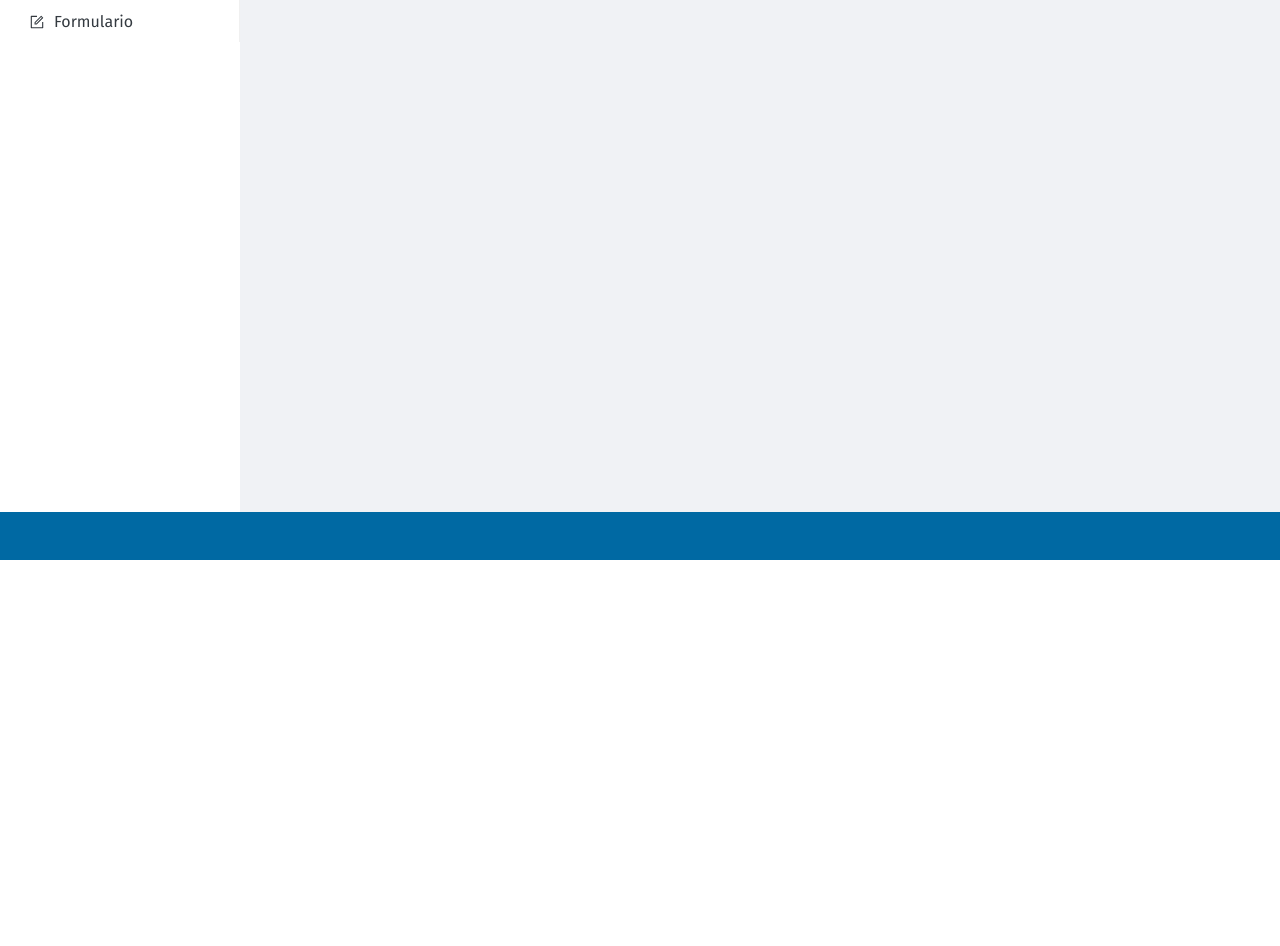
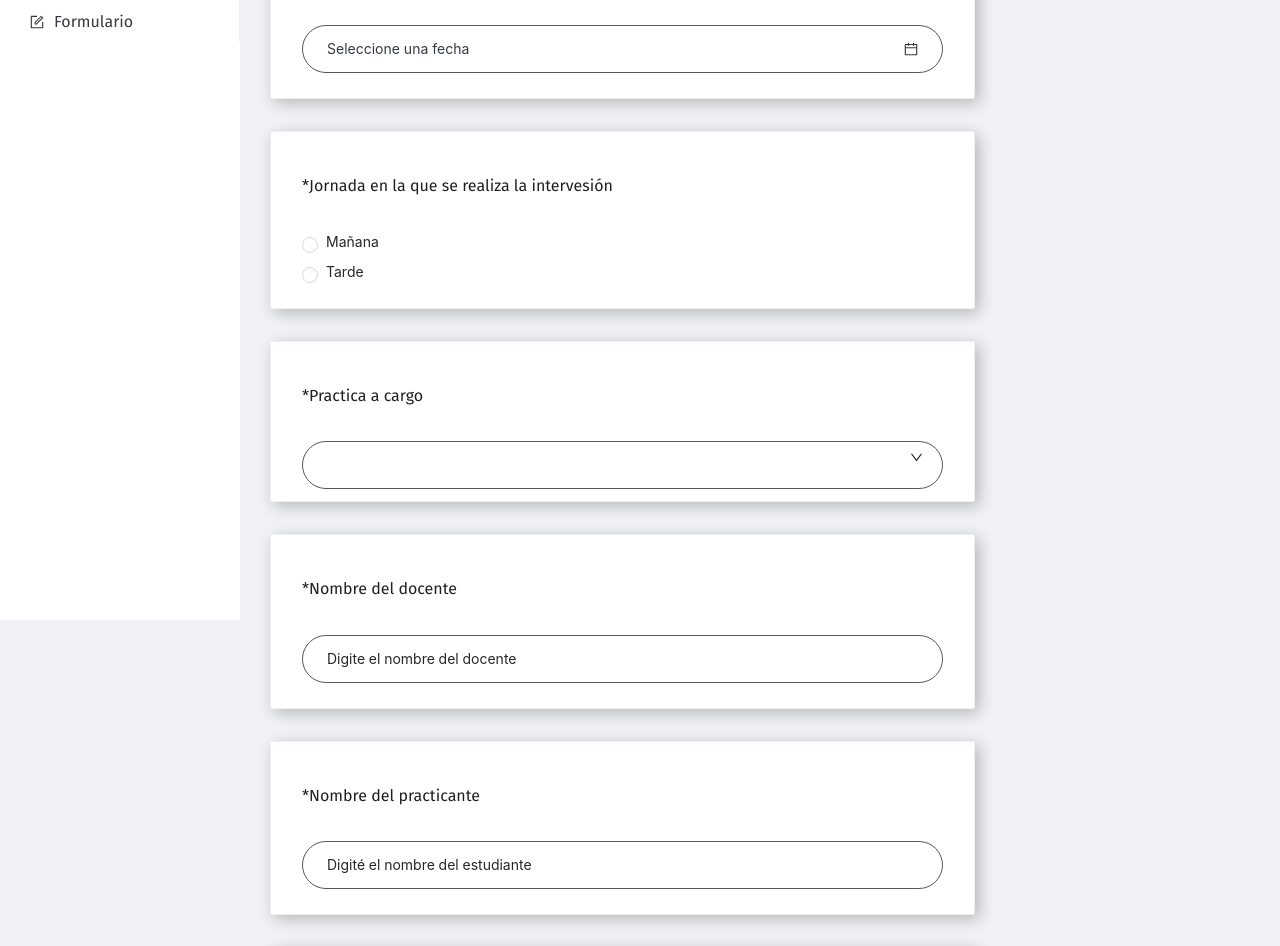
Before and after one commit to kevin-guerrero808/fisio-estadisticas-frontend, a React (Create React App) app: page /form in a window 1280 px wide. Shown: the part 240-1186 px from the top of the page. Before the commit the page ends 800 px from the top, so only its background shows below. Built offline with nearby package versions, Linux system fonts and the light colour scheme; sample sign-in values are in the browser's storage; the HTML template or start-up script is replaced by a standard one.

Commit message:
add form

```diff
--- a/src/Layout/components/GeneralHeader/GeneralHeader.scss
+++ b/src/Layout/components/GeneralHeader/GeneralHeader.scss
@@ -8,7 +8,7 @@
     justify-content: space-between;
 }
 // hamburguer menu
-.ant-btn-link {
+.ant-btn-link.ant-btn-link {
     color: #FFF;
     margin-right: 15px;
     font-size: 20px;
--- a/src/assets/sass/ui-elements/_forms.scss
+++ b/src/assets/sass/ui-elements/_forms.scss
@@ -43,3 +43,26 @@ label {
         }
     }
 }
+
+// date picker
+.ant-picker {
+    height: 48px;
+    border-radius: 100vh;
+    border-color: #575757;
+    color: #575757;
+    width: 100%;
+    padding: 5px 24px;
+    .ant-picker-suffix {
+        color: $c-text;
+    }
+    &:focus {
+        border-color: $c-link;
+    }
+}
+
+.ant-picker .ant-picker-input >input {
+    color: $c-text;
+    &::placeholder {
+        color: $c-text;
+    }
+}
--- a/src/pages/Admin/Users/CreateUser/CreateUser.js
+++ b/src/pages/Admin/Users/CreateUser/CreateUser.js
@@ -126,7 +126,7 @@ export default function CreateUser() {
                 value={formik.values.firstName}/>
               { formik.errors.firstName && (
                   <div className="ant-form-item-explain ant-form-item-explain-connected css-w8mnev" role="alert">
-                      <div className="ant-form-item-explain-error">{formik.errors.lastName}</div>
+                      <div className="ant-form-item-explain-error">{formik.errors.firstName}</div>
                   </div>
               ) }
             </Form.Item>
--- a/src/pages/Form/Form.js
+++ b/src/pages/Form/Form.js
@@ -1,9 +1,142 @@
-import React from 'react'
+import { Form, Card, Radio, Space, Input, Select, DatePicker } from 'antd'
+import React, { useState } from 'react'
+import { initialValues, validationSchema } from './Form.validator';
+import { useFormik } from 'formik';
 
-const Form = () => {
+import './Form.scss';
+
+const ConsultationForm = () => {
+  const [practices, setPractices] = useState(['Fisioterapia', 'Odontologia']);
+  const formik = useFormik({
+    initialValues: initialValues(),
+    validationSchema: validationSchema(),
+    validateOnChange: false,
+    validateOnBlur: false,
+
+    onSubmit: (formValue) => {
+      console.log(formValue)
+      // formService.createForm(formValue)
+      // .then((response) => {
+      //   api['success']({
+      //       message: 'Datos de la consulta agregados'
+      //   });
+      // })
+      // .catch((err) => {
+      //   console.log('pass');
+      //   api['error']({
+      //     message: 'Error',
+      //     description:
+      //       'Hubo un error guardar los datos de la consulta',
+      //   });
+      // });
+    }
+  })
   return (
-    <div>Form</div>
+    <>
+      <h1 className="title1">Información del usuario</h1>
+      <Form className='consultation-form'>
+        <fieldset>
+          <Card title={'*Fecha de consulta'}>
+            <Form.Item>
+              <DatePicker
+                onChange={formik.handleChange}
+                onBlur={formik.handleBlur}
+                value={formik.values.consultationDate}
+                placeholder={'Seleccione una fecha'}/>
+              { formik.errors.consultationDate && (
+                  <div className="ant-form-item-explain ant-form-item-explain-connected css-w8mnev" role="alert">
+                      <div className="ant-form-item-explain-error">{formik.errors.consultationDate}</div>
+                  </div>
+              ) }
+            </Form.Item>
+          </Card>
+          <Card title={'*Jornada en la que se realiza la intervesión'}>
+            <Radio.Group
+              id='interventionDay'
+              onChange={formik.handleChange}
+              onBlur={formik.handleBlur}
+              value={formik.values.interventionDay}>
+              <Space direction="vertical">
+                <Radio value={'Mañana'}>Mañana</Radio>
+                <Radio value={'Tarde'}>Tarde</Radio>
+              </Space>
+            </Radio.Group>
+            { formik.errors.interventionDay && (
+                <div className="ant-form-item-explain ant-form-item-explain-connected css-w8mnev" role="alert">
+                    <div className="ant-form-item-explain-error">{formik.errors.interventionDay}</div>
+                </div>
+            ) }
+          </Card>
+          <Card title={'*Practica a cargo'}>
+            <Form.Item>
+              <Select
+                id='practice'
+                onChange={(value) => { formik.setFieldValue('practice', value) }}
+                onBlur={formik.handleBlur}
+                value={formik.values.practice}
+                placeholder={'Seleccione una practica'}>
+                { practices.map(practice => (
+                  <Select.Option value={practice} key={practice}>{ practice }</Select.Option>
+                ))}
+              </Select>
+              { formik.errors.practice && (
+                  <div className="ant-form-item-explain ant-form-item-explain-connected css-w8mnev" role="alert">
+                      <div className="ant-form-item-explain-error">{formik.errors.practice}</div>
+                  </div>
+              ) }
+            </Form.Item>
+          </Card>
+          <Card title={'*Nombre del docente'}>
+            <Form.Item>
+              <Input
+                id="teacherName"
+                onChange={formik.handleChange}
+                onBlur={formik.handleBlur}
+                value={formik.values.teacherName}
+                placeholder={'Digite el nombre del docente'}/>
+              { formik.errors.teacherName && (
+                  <div className="ant-form-item-explain ant-form-item-explain-connected css-w8mnev" role="alert">
+                      <div className="ant-form-item-explain-error">{formik.errors.teacherName}</div>
+                  </div>
+              ) }
+            </Form.Item>
+          </Card>
+          <Card title={'*Nombre del practicante'}>
+            <Form.Item>
+              <Input
+                id="studentName"
+                onChange={formik.handleChange}
+                onBlur={formik.handleBlur}
+                value={formik.values.studentName}
+                placeholder={'Digité el nombre del estudiante'}/>
+              { formik.errors.studentName && (
+                  <div className="ant-form-item-explain ant-form-item-explain-connected css-w8mnev" role="alert">
+                      <div className="ant-form-item-explain-error">{formik.errors.studentName}</div>
+                  </div>
+              ) }
+            </Form.Item>
+          </Card>
+          <Card title={'*Tipo de actividad'}>
+            <Radio.Group
+              id="activityType"
+              onChange={formik.handleChange}
+              onBlur={formik.handleBlur}
+              value={formik.values.activityType}>
+              <Space direction="vertical">
+                <Radio value={'Grupal'}>Grupal</Radio>
+                <Radio value={'Grupal'}>Individual</Radio>
+              </Space>
+            </Radio.Group>
+            { formik.errors.activityType && (
+                <div className="ant-form-item-explain ant-form-item-explain-connected css-w8mnev" role="alert">
+                    <div className="ant-form-item-explain-error">{formik.errors.activityType}</div>
+                </div>
+            ) }
+          </Card>
+        </fieldset>
+      </Form>
+    </>
   )
 }
 
-export default Form
+export default ConsultationForm
--- a/src/pages/Form/Form.scss
+++ b/src/pages/Form/Form.scss
@@ -0,0 +1,27 @@
+.consultation-form {
+    .ant-card {
+        padding: 25px 31px;
+        width: 705px;
+    }
+
+    .ant-card .ant-card-head {
+        padding: 0;
+        border-style: none;
+        min-height: auto;
+        margin-bottom: 17px;
+    }
+
+    .ant-form-item {
+        margin-bottom: 0;
+    }
+
+    .ant-card .ant-card-head-title {
+        font-size: 16px;
+        font-weight: 400;
+        font-family: inherit;
+    }
+
+    .ant-card + .ant-card {
+        margin-top: 32px;
+    }
+}
--- /dev/null
+++ b/src/pages/Form/Form.validator.js
@@ -0,0 +1,23 @@
+import * as yup from 'yup';
+
+export const initialValues = () => {
+    return {
+        consultationDate: '',
+        interventionDay: '',
+        practice: '',
+        teacherName: '',
+        studentName: '',
+        activityType: ''
+    }
+}
+
+export function validationSchema() {
+    return yup.object({
+        consultationDate: yup.string().required('La fecha de la consulta es requerida'),
+        interventionDay: yup.string().required('El día de la intervención es requerido'),
+        practice: yup.string().required('El nombre de la practica es requerido'),
+        teacherName: yup.string().required('El nombre del docente es requerido'),
+        studentName: yup.string().required('El nombre del estudiante es requerido'),
+        activityType: yup.string().required('El tipo de actividad es requerido')
+    })
+}
```
Also changed, not shown: src/hooks/useAuth.js (added, +35 -0 lines), src/hooks/useLocalStorage.js (added, +24 -0 lines).
